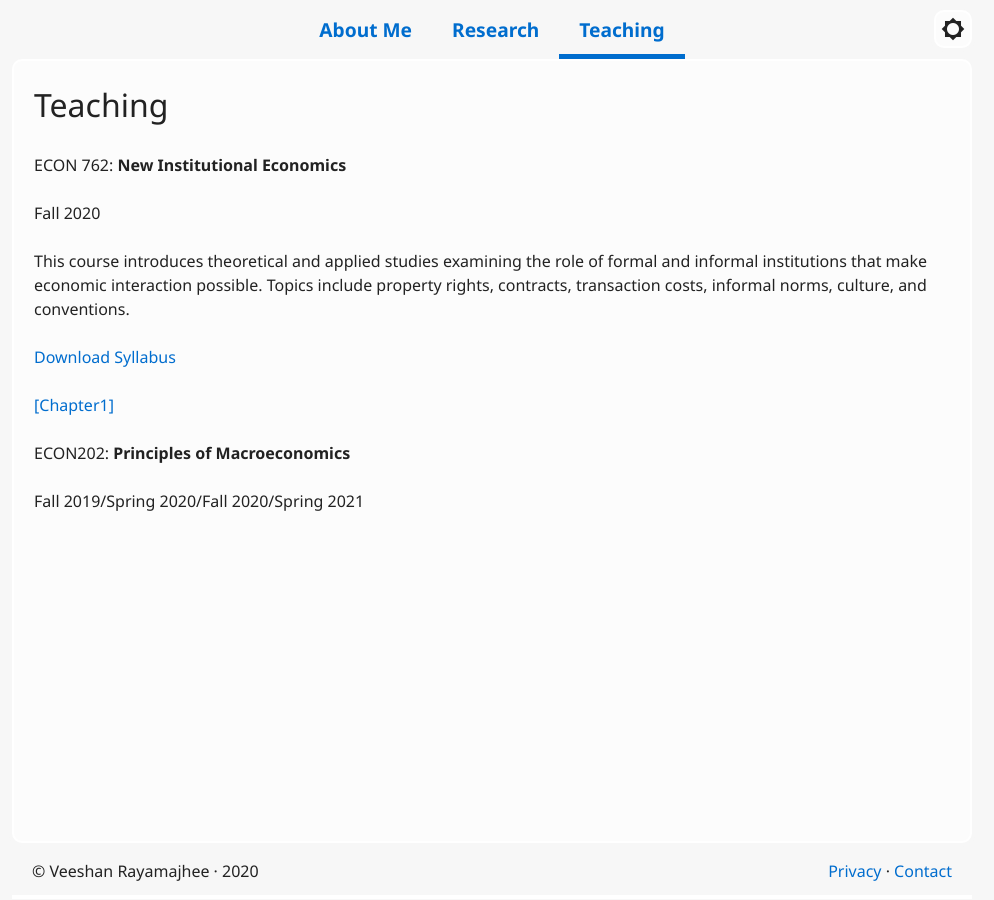
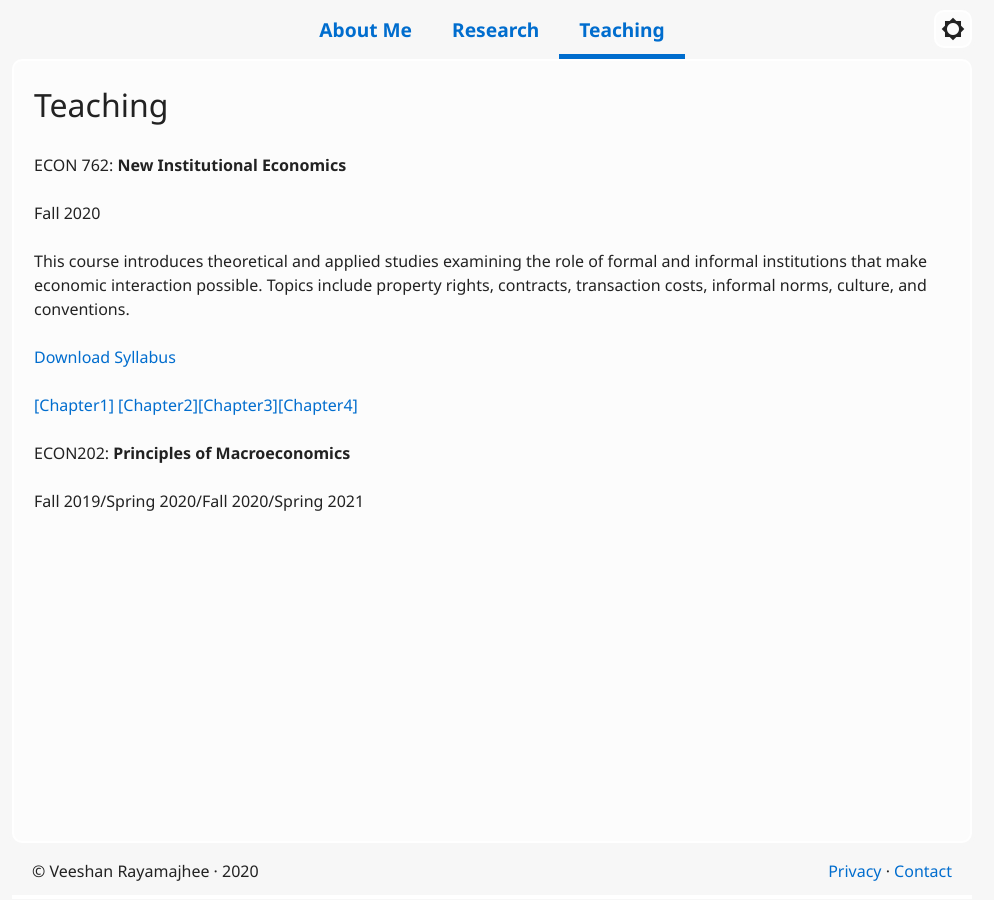
Before and after one commit to veeshanr/veeshanr.github.io, a Jekyll site: the page built from pages/teaching.md, in a window 1280 px wide. Shown: the whole page, without its empty margins (148-1142 px from the left). Built offline with Jekyll 4.4.1, drawn with Linux system fonts in a browser that asks for light colours.

Commit message:
Update teaching.md

```diff
--- a/pages/teaching.md
+++ b/pages/teaching.md
@@ -16,7 +16,7 @@ transaction costs, informal norms, culture, and conventions.
 
 [Download Syllabus](files/ECON762.pdf)
 
-[[Chapter1]](files/Ch1.pdf)
+[[Chapter1]](files/Ch1.pdf) [[Chapter2]](files/Ch2.pdf)[[Chapter3]](files/Ch3.pdf)[[Chapter4]](files/Ch4.pdf)
 
 ECON202: **Principles of Macroeconomics**
 
```
